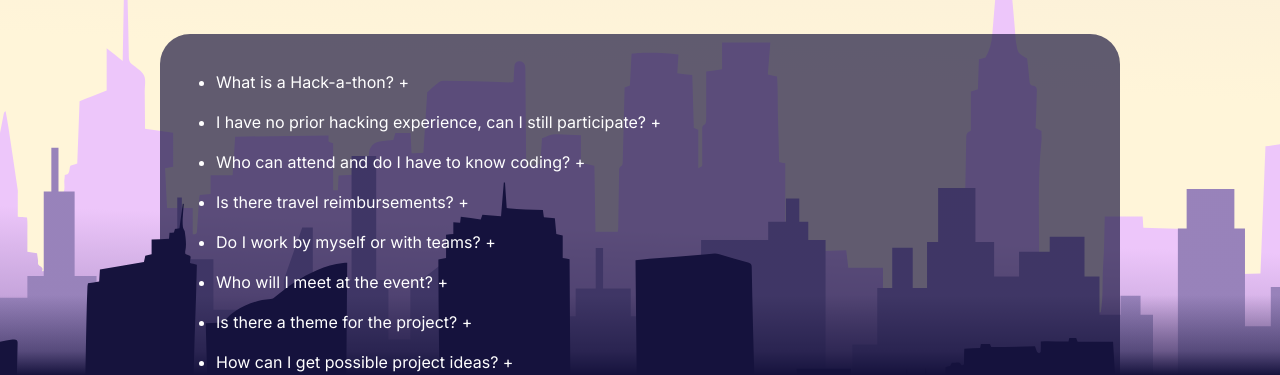
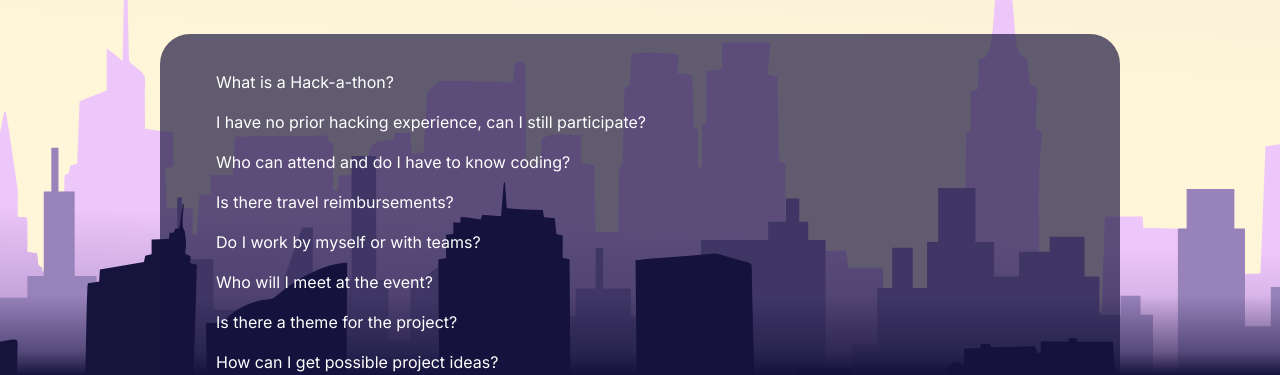
Before and after one commit to SF-Hacks-at-SFSU/sfhacks2025, a Next.js app: page /faqs in a window 1280 px wide. Shown: the part 425-800 px from the top of the page. Built offline with nearby package versions, Linux system fonts and the light colour scheme.

Commit message:
Simplified html for faq component

```diff
--- a/src/app/faqs/components/Faqs.tsx
+++ b/src/app/faqs/components/Faqs.tsx
@@ -26,27 +26,22 @@ function FAQ() {
 
 	return (
 		<div className="faq-main">
+			<ul>
 				{data.map((question, questionIndex) => (
-        <div
+					<li
 						key={questionIndex}
-				>
-          <div
 						className="faq-questions"
 						onClick={() => handleToggle(questionIndex)}
 					>
-            <ul className="faq-list">
-              <li className="faq-ques">
-                {question.question} <span>+</span>
+						{question.question}
+						{activeAccordion === questionIndex ? (
+							<p className="answer-visible p-3 rounded-md">
+								{question.answer}
+							</p>
+						) : null}
 					</li>
+				))}
 			</ul>
-          </div>
-          {activeAccordion === questionIndex && (
-            <div className="answer-visible p-3 rounded-md">
-              {question.answer}
-            </div>
-          )}
-        </div>
-      ))}
 		</div>
 	);
 }
```
Lines whose indentation alone changed are shown as unchanged.
